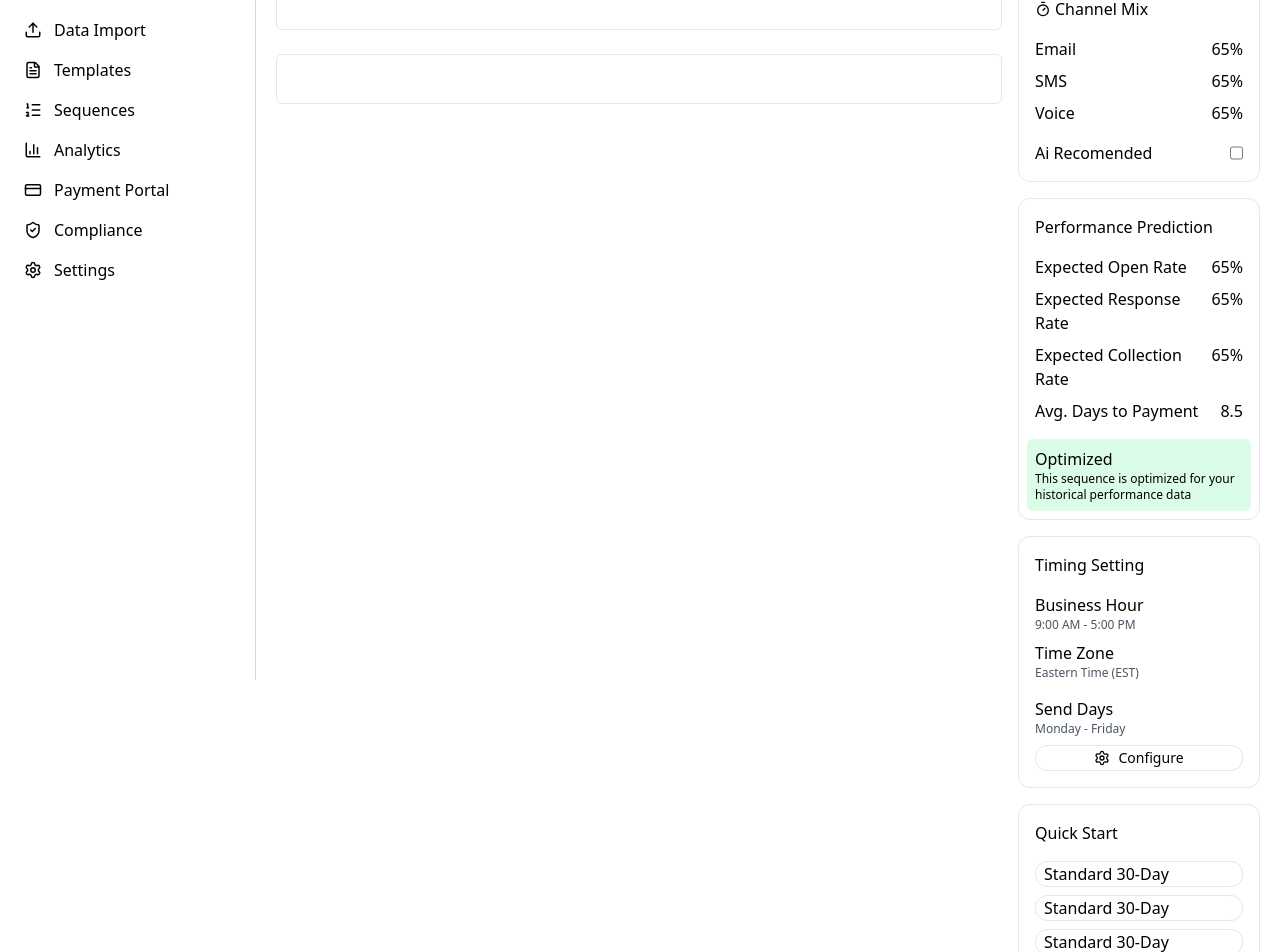
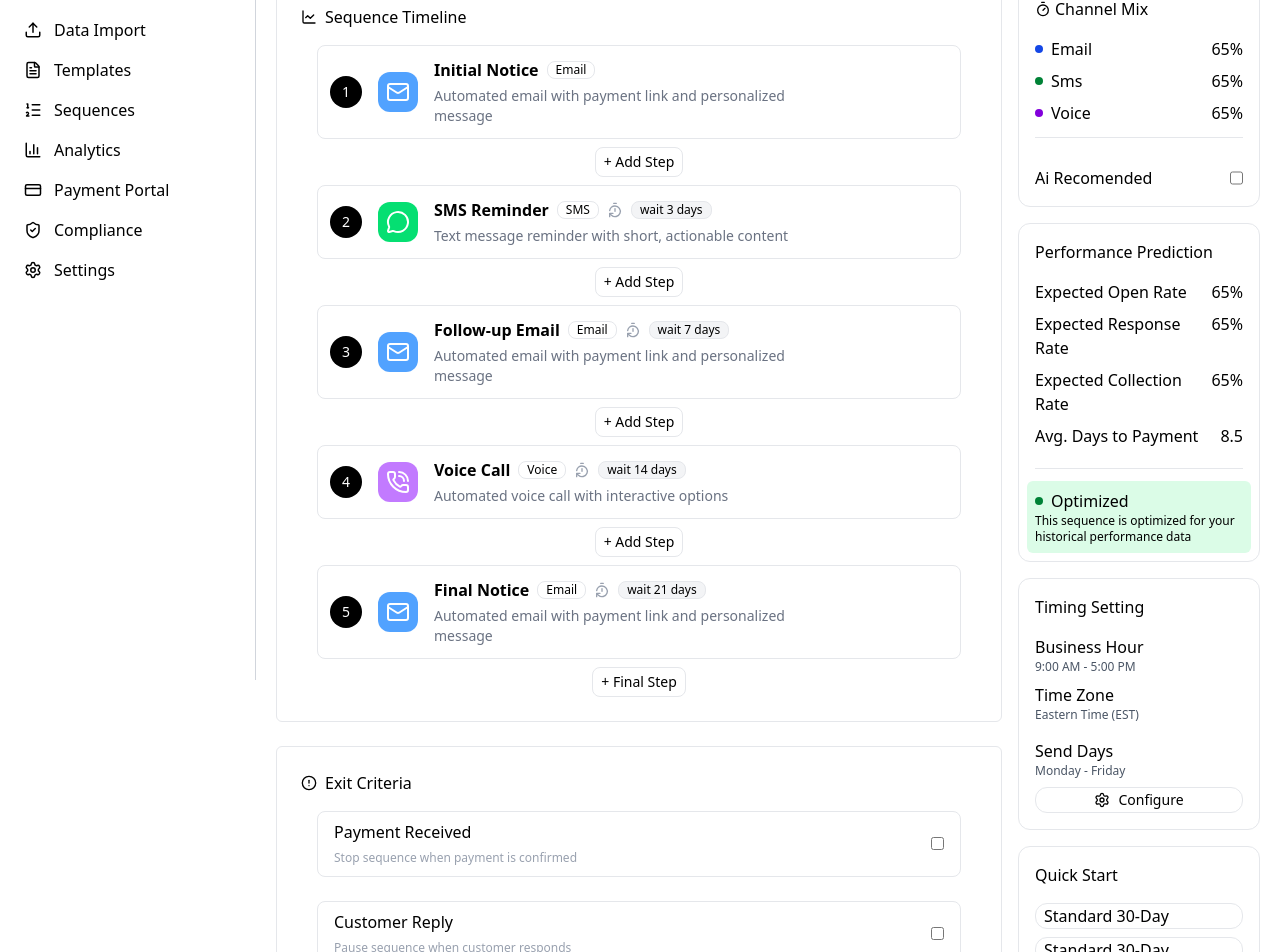
Before and after one commit to Sujan545/Dashboard-Design, a React (Vite) app: page /sequences in a window 1280 px wide. Shown: the part 120-1072 px from the top of the page. Built offline with nearby package versions, Linux system fonts and the light colour scheme.

Commit message:
Sequence page completed

```diff
--- a/src/components/sequence/SequenceTimeline.tsx
+++ b/src/components/sequence/SequenceTimeline.tsx
@@ -1,13 +1,71 @@
 
+import { Settings, TimerReset, type LucideIcon } from "lucide-react"
 
+type Channel = "Email" | "SMS" | "Voice";
 
-export default function Timeline() {
+interface PerformanceProps {
+    title: string;
+    icon: LucideIcon; // or LucideIcon if you prefer strict typing
+    text: string;
+    days: number;
+    number: number;
+    category: Channel;
 
+}
 
+export default function Timeline({ title, text, days, category, number, icon: Icon }: PerformanceProps) {
+    const colorCheck: Record<string, string> = {
+        Email: "bg-blue-400",
+        SMS: " bg-green-400",
+        Voice: "bg-purple-400",
+    };
+    const bgColor = colorCheck[category] ?? "bg-blue-100"
     return (
         <>
-            <div>
+            <div className="px-4 py-2">
+                {/* GROUP WRAPPER */}
+                <div className="group rounded-lg border border-gray-200 w-full p-3 flex items-center">
 
+                    {/* LEFT CONTENT */}
+                    <div className="flex gap-4 items-center">
+                        <div className="bg-black rounded-full w-5 h-5 p-4 text-sm text-white flex items-center justify-center">{number}</div>
+                        <div className={`${bgColor} rounded-xl p-2 text-white`}>
+                            <Icon />
+                        </div>
+
+                        <div className="flex flex-col gap-1">
+                            <div className="flex gap-2 items-center">
+                                <p className="font-semibold">{title}</p>
+
+                                <button className="rounded-lg border border-gray-200 px-2 text-xs">
+                                    {category}
+                                </button>
+                                {days > 0 && (
+                                    <TimerReset className="w-4 text-gray-400" />
+                                )}
+                                {days > 0 && (
+                                    <button className="rounded-lg border border-gray-200 px-2 text-xs bg-gray-100">
+                                        wait {days} days
+                                    </button>
+                                )}
+                            </div>
+
+                            <p className="text-gray-500 text-sm">{text}</p>
+                        </div>
+                    </div>
+
+                    {/* RIGHT ACTIONS */}
+                    <div className="ml-auto flex gap-4 opacity-0 group-hover:opacity-100 transition-opacity">
+                        <button className="p-1 hover:bg-gray-100 rounded-md">
+                            <Settings className="w-4" />
+                        </button>
+
+                        <button className="rounded-xl text-sm text-red-500 hover:bg-gray-200 hover:text-gray-900 px-2 ">
+                            Remove
+                        </button>
+                    </div>
+
+                </div>
             </div>
         </>
     )
--- a/src/pages/SequencesPage.tsx
+++ b/src/pages/SequencesPage.tsx
@@ -1,9 +1,56 @@
-import { LightbulbIcon, Settings, Timer } from "lucide-react";
+import { CircleAlert, LightbulbIcon, LineChart, Settings, Timer } from "lucide-react";
+import { Mail, MessageCircle, PhoneCall } from "lucide-react";
 
+import Timeline from "../components/sequence/SequenceTimeline";
 
-
+interface buttonProps {
+    isLast: Boolean;
+}
+function MyButton({ isLast }: buttonProps) {
+    return (
+        <button className="border border-gray-200 px-2 py-1 text-sm rounded-lg hover:bg-gray-200">
+            + {isLast ? "Final" : "Add"} Step
+        </button>
+    )
+}
 export default function Sequences() {
-
+    const templateSteps = [
+        {
+            title: "Initial Notice",
+            icon: Mail,
+            text: "Automated email with payment link and personalized message",
+            days: 0,
+            category: "Email",
+        },
+        {
+            title: "SMS Reminder",
+            icon: MessageCircle,
+            text: "Text message reminder with short, actionable content",
+            days: 3,
+            category: "SMS",
+        },
+        {
+            title: "Follow-up Email",
+            icon: Mail,
+            text: "Automated email with payment link and personalized message",
+            days: 7,
+            category: "Email",
+        },
+        {
+            title: "Voice Call",
+            icon: PhoneCall,
+            text: "Automated voice call with interactive options",
+            days: 14,
+            category: "Voice",
+        },
+        {
+            title: "Final Notice",
+            icon: Mail,
+            text: "Automated email with payment link and personalized message",
+            days: 21,
+            category: "Email",
+        },
+    ];
 
     return (
         <>
@@ -18,20 +65,63 @@ export default function Sequences() {
                 </div>
             </div>
             <div className="flex gap-4 w-full">
+
                 <div className="flex flex-col w-3/4">
                     <div className="rounded-md  border border-gray-200 mt-6 p-6">
-
-
-
+                        <div className="flex gap-2 items-center pb-2">
+                            <LineChart className="w-4" />
+                            <p>Sequence Timeline</p>
                         </div>
-
-
+                        {templateSteps.map((card, index) => (
+                            <>
+                                <Timeline
+                                    title={card.title}
+                                    text={card.text}
+                                    icon={card.icon}
+                                    days={card.days}
+                                    category={card.category}
+                                    number={index + 1}
+                                />
+                                <div className="flex items-center justify-center">
+                                    <MyButton isLast={index + 1 === templateSteps.length} />
+                                </div>
+                            </>
+                        ))}
+                    </div>
                     <div className="rounded-md  border border-gray-200 mt-6 p-6">
-
-
-
-
-
+                        <div className="flex gap-2 items-center">
+                            <CircleAlert className="w-4" />
+                            <p>Exit Criteria</p>
+                        </div>
+                        <div className="gap-2 flex flex-col ">
+                            <div className="flex rounded-lg m-4 border border-gray-200  justify-between items-center p-2 px-4">
+                                <div>
+                                    <p>Payment Received</p>
+                                    <span className="text-xs text-gray-400">Stop sequence when payment is confirmed</span>
+                                </div>
+                                <div>
+                                    <input type="checkbox" />
+                                </div>
+                            </div>
+                            <div className="flex rounded-lg mx-4 border border-gray-200  justify-between items-center p-2 px-4">
+                                <div>
+                                    <p>Customer Reply</p>
+                                    <span className="text-xs text-gray-400">Pause sequence when customer responds</span>
+                                </div>
+                                <div>
+                                    <input type="checkbox" />
+                                </div>
+                            </div>
+                            <div className="flex rounded-lg m-4 border border-gray-200  justify-between items-center p-2 px-4">
+                                <div>
+                                    <p>Manual Stop</p>
+                                    <span className="text-xs text-gray-400">Allow manual intervention to stop sequence</span>
+                                </div>
+                                <div>
+                                    <input type="checkbox" />
+                                </div>
+                            </div>
+                        </div>
                     </div>
                 </div>
 
@@ -39,17 +129,27 @@ export default function Sequences() {
                     <div className="rounded-xl border border-gray-200 mt-6">
                         <p className="flex gap-1 p-4 "><Timer className="w-4" /> Channel Mix</p>
                         <div className="flex justify-between px-4">
+                            <div className="flex items-center gap-2">
+                              <div className="rounded-full w-2 h-2 bg-blue-700"></div>
                                 <span>Email</span>
+                            </div>
                             <span> 65%</span>
                         </div>
                         <div className="flex justify-between py-2 px-4">
-                            <span>SMS</span>
+                            <div className="flex items-center gap-2">
+                              <div className="rounded-full w-2 h-2 bg-green-700"></div>
+                                <span>Sms</span>
+                            </div>
                             <span> 65%</span>
                         </div>
                         <div className="flex justify-between  px-4">
+                             <div className="flex items-center gap-2">
+                              <div className="rounded-full w-2 h-2 bg-purple-700"></div>
                                 <span>Voice</span>
+                            </div>
                             <span> 65%</span>
                         </div>
+                          <hr className="my-3 mx-4 border-gray-200" />
                         <div className="flex justify-between p-4">
 
                             <span>Ai Recomended</span>
@@ -75,8 +175,12 @@ export default function Sequences() {
                             <span>Avg. Days to Payment</span>
                             <span>8.5</span>
                         </div>
+                        <hr className="my-3 mx-4 border-gray-200" />
                         <div className="rounded-md bg-green-100 px-2 py-2 m-2 flex flex-col">
+                            <div className="flex items-center gap-2 ">
+                                <div className="rounded-full w-2 h-2 bg-green-700"></div>
                                 <span>Optimized</span>
+                            </div>
                             <span className="text-xs">This sequence is optimized for your historical performance data </span>
                         </div>
                     </div>
```
Lines whose indentation alone changed are shown as unchanged.
